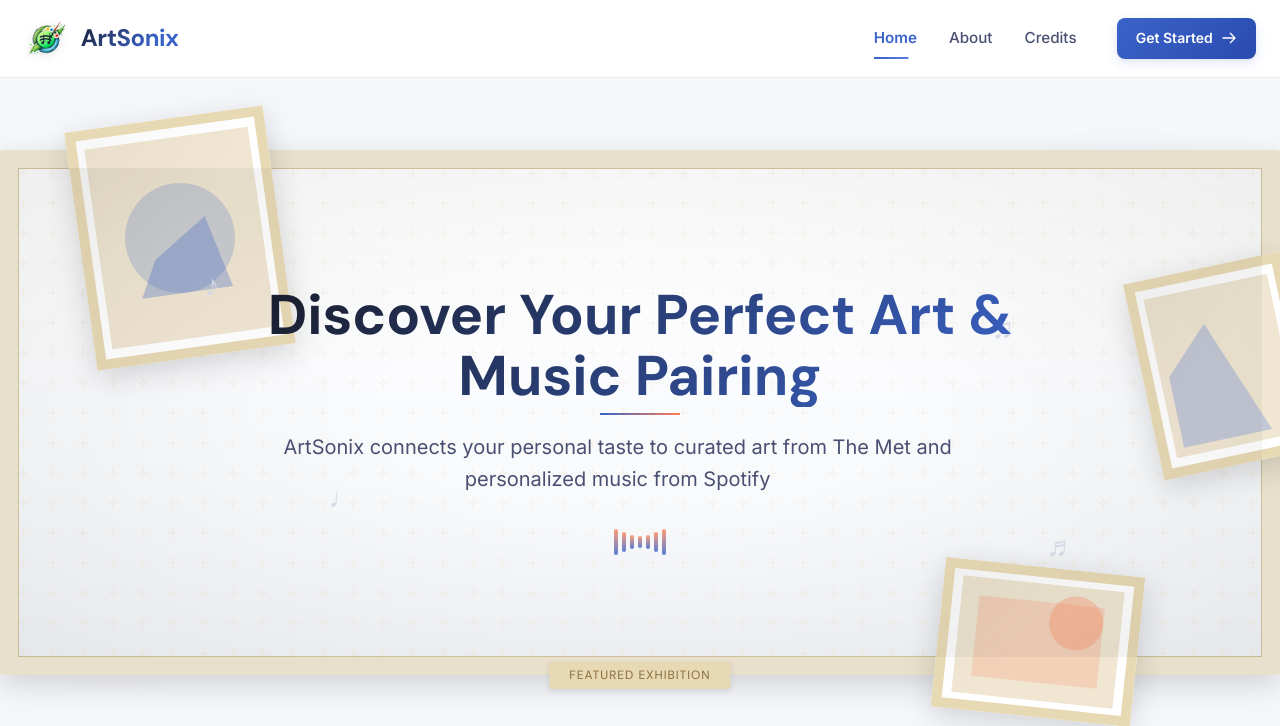
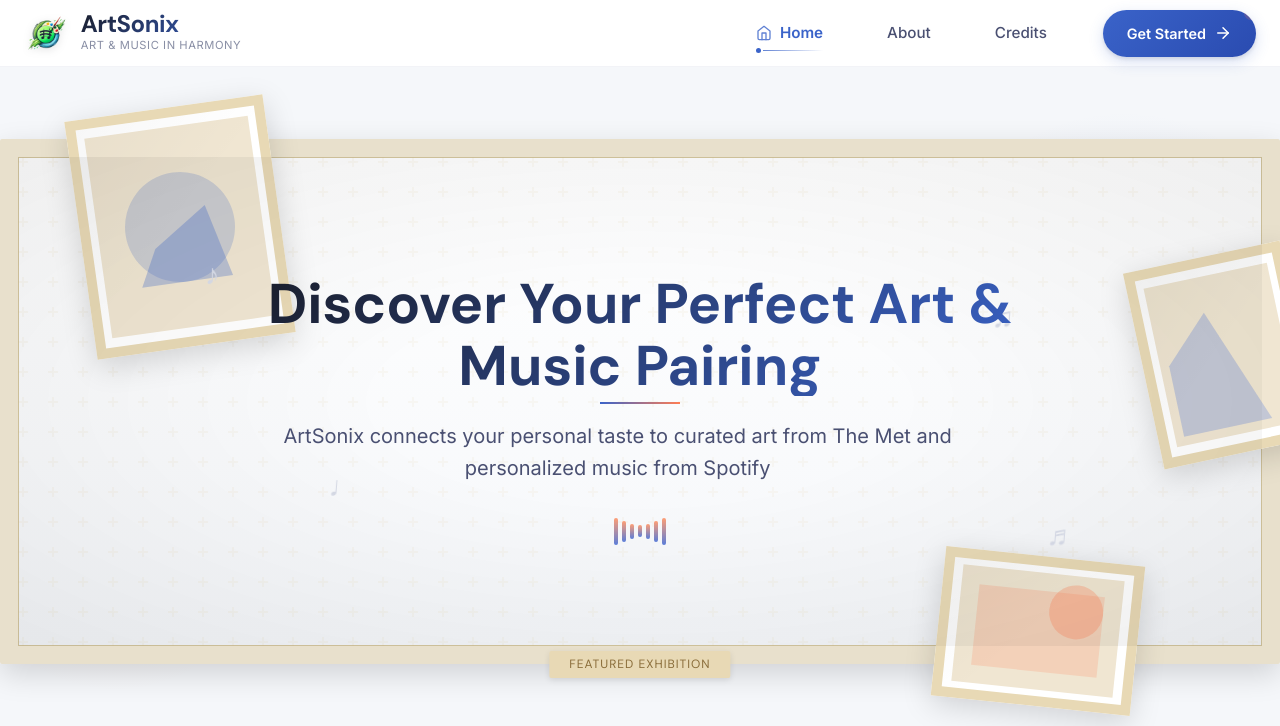
Before and after one commit to lawrence-ivan-reyes/acs-2930-artsonix, a Flask app: page / in a window 1280 px wide; the page is wider, and only the part inside the window is pictured. Shown: the top 726 px of that part. Run offline with Flask 3, Linux system fonts and the light colour scheme; style sheets or scripts are compiled from the project's sources; parts of the project's set-up code (start-up, migrations or seed data) failed here and were passed over.

Commit message:
updated nav

```diff
--- a/static/css/custom.css
+++ b/static/css/custom.css
@@ -35,32 +35,63 @@
     padding: 0;
   }
 
-  /* Enhanced Navbar Styles */
-  .custom-navbar {
-    background: rgba(255, 255, 255, 0.98);
-    backdrop-filter: blur(10px);
-    border-bottom: 1px solid rgba(211, 215, 227, 0.5);
-    padding: 1rem 1.5rem;
+/* Navbar Styles */
+.custom-navbar {
+    background: rgba(255, 255, 255, 0.95);
+    backdrop-filter: blur(12px);
+    border-bottom: 1px solid rgba(211, 215, 227, 0.3);
     position: sticky;
     top: 0;
     z-index: 1050;
-    transition: all 0.3s cubic-bezier(0.16, 1, 0.3, 1);
+    transition: all 0.4s cubic-bezier(0.16, 1, 0.3, 1);
     margin: 0;
-    position: relative;
+    padding: 0.6rem 1.5rem;
+  }
+
+  .custom-navbar::after {
+    content: "";
+    position: absolute;
+    bottom: -1px;
+    left: 0;
+    width: 100%;
+    height: 4px;
+    background: linear-gradient(90deg,
+      var(--accent) 0%,
+      var(--primary-light) 50%,
+      var(--accent-light) 100%);
+    opacity: 0;
+    transform: scaleY(0);
+    transform-origin: bottom;
+    transition: transform 0.4s ease, opacity 0.3s ease;
+  }
+
+  .custom-navbar.scrolled::after {
+    opacity: 1;
+    transform: scaleY(1);
   }
 
   .custom-navbar.scrolled {
-    background: rgba(255, 255, 255, 0.95);
-    box-shadow: 0 4px 20px rgba(0, 0, 0, 0.06);
-    padding: 0.8rem 1.5rem;
+    background: rgba(255, 255, 255, 0.98);
+    box-shadow: 0 8px 25px rgba(0, 0, 0, 0.08);
+    padding: 0.5rem 1.5rem;
   }
 
+  /* Fix for navbar layout */
   .nav-container {
     max-width: 1280px;
     margin: 0 auto;
     display: flex;
+    flex-direction: row;
     align-items: center;
     justify-content: space-between;
+    width: 100%;
+  }
+
+  /* Animated Brand Logo */
+  .logo-container {
+    display: flex;
+    align-items: center;
+    position: relative;
   }
 
   .navbar-brand {
@@ -68,12 +99,12 @@
     align-items: center;
     text-decoration: none;
     position: relative;
-    transform: translateY(0);
-    transition: transform 0.3s ease;
+    transition: all 0.4s ease;
+    flex-shrink: 0;
   }
 
   .navbar-brand:hover {
-    transform: translateY(-1px);
+    transform: translateY(-2px);
   }
 
   .navbar-brand img {
@@ -81,23 +112,68 @@
     height: auto;
     margin-right: 0.75rem;
     filter: drop-shadow(0 2px 4px rgba(0, 0, 0, 0.1));
+    transition: transform 0.5s ease;
+    position: relative;
+    z-index: 2;
   }
 
-  .navbar-brand span {
+  .logo-bg {
+    position: absolute;
+    top: 50%;
+    left: 1.4rem;
+    width: 2.6rem;
+    height: 2.6rem;
+    border-radius: 50%;
+    background: linear-gradient(135deg, var(--accent-light) 0%, var(--primary-light) 100%);
+    opacity: 0.2;
+    transform: translate(-50%, -50%) scale(0);
+    transition: transform 0.4s cubic-bezier(0.34, 1.56, 0.64, 1);
+    z-index: 1;
+  }
+
+  .navbar-brand:hover .logo-bg {
+    transform: translate(-50%, -50%) scale(1.8);
+  }
+
+  .navbar-brand:hover img {
+    transform: rotate(10deg) scale(1.1);
+  }
+
+  .brand-text {
+    display: flex;
+    flex-direction: column;
+  }
+
+  .navbar-brand .brand-name {
     font-family: "DM Sans", sans-serif;
     font-weight: 700;
     font-size: 1.5rem;
-    background: linear-gradient(135deg, var(--gray-900) 0%, var(--primary) 70%);
+    background: linear-gradient(135deg, var(--gray-900) 0%, var(--primary) 100%);
     -webkit-background-clip: text;
     background-clip: text;
     color: transparent;
     letter-spacing: -0.02em;
+    margin: 0;
+    line-height: 1.1;
   }
 
+  .navbar-brand .brand-tagline {
+    font-size: 0.7rem;
+    color: var(--gray-500);
+    margin: 0;
+    letter-spacing: 0.05em;
+    text-transform: uppercase;
+    opacity: 0.8;
+  }
+
+  /* Nav Links */
   .nav-links {
     display: flex;
+    flex-direction: row;
     align-items: center;
-    gap: 2rem;
+    justify-content: flex-end;
+    gap: 2.5rem;
+    flex-wrap: nowrap;
   }
 
   .nav-link {
@@ -108,29 +184,65 @@
     transition: all 0.25s ease;
     position: relative;
     padding: 0.5rem 0;
+    display: flex;
+    align-items: center;
+    gap: 0.5rem;
+  }
+
+  .nav-link .link-icon {
+    opacity: 0;
+    transform: translateX(-8px);
+    transition: all 0.3s ease;
+    width: 16px;
+    height: 16px;
+  }
+
+  .nav-link:hover .link-icon,
+  .nav-link.active .link-icon {
+    opacity: 0.8;
+    transform: translateX(0);
+  }
+
+  .nav-link::before {
+    content: "";
+    position: absolute;
+    bottom: 0;
+    left: 0;
+    width: 5px;
+    height: 5px;
+    border-radius: 50%;
+    background: var(--primary);
+    opacity: 0;
+    transform: translateY(10px);
+    transition: all 0.3s ease;
+  }
+
+  .nav-link::after {
+    content: "";
+    position: absolute;
+    bottom: 2px;
+    left: 7px;
+    width: 100%;
+    height: 1px;
+    background: linear-gradient(90deg, var(--primary) 0%, transparent 100%);
+    transform: scaleX(0);
+    opacity: 0;
+    transition: all 0.4s ease;
+    transform-origin: left;
   }
 
   .nav-link:hover {
     color: var(--primary);
   }
 
-  .nav-link::after {
-    content: "";
-    position: absolute;
-    bottom: 0;
-    left: 0;
-    width: 100%;
-    height: 2px;
-    background: linear-gradient(90deg, var(--primary) 0%, var(--primary-light) 100%);
-    transform: scaleX(0);
-    opacity: 0;
-    transition: all 0.3s ease;
-    transform-origin: left;
+  .nav-link:hover::before {
+    opacity: 1;
+    transform: translateY(0);
   }
 
   .nav-link:hover::after {
-    transform: scaleX(0.6);
-    opacity: 0.7;
+    transform: scaleX(0.7);
+    opacity: 0.5;
   }
 
   .nav-link.active {
@@ -138,69 +250,162 @@
     font-weight: 600;
   }
 
-  .nav-link.active::after {
-    transform: scaleX(0.8);
+  .nav-link.active::before {
     opacity: 1;
+    transform: translateY(0);
   }
 
-  .nav-link.active:hover::after {
-    transform: scaleX(1);
+  .nav-link.active::after {
+    transform: scaleX(0.9);
+    opacity: 0.8;
+  }
+
+  /* CTA Button */
+  .nav-cta-container {
+    position: relative;
+    margin-left: 1rem;
   }
 
   .nav-cta {
-    margin-left: 0.5rem;
-    padding: 0.6rem 1.2rem;
+    position: relative;
+    padding: 0.75rem 1.5rem;
     background: linear-gradient(135deg, var(--primary) 0%, var(--primary-dark) 100%);
     color: white;
-    border-radius: 0.5rem;
+    border-radius: 50px;
     font-weight: 600;
-    font-size: 0.875rem;
-    transition: all 0.3s ease;
+    font-size: 0.9rem;
+    transition: all 0.5s ease;
     border: none;
     cursor: pointer;
     display: inline-flex;
     align-items: center;
     gap: 0.5rem;
-    position: relative;
     overflow: hidden;
-    box-shadow: 0 4px 12px rgba(58, 99, 201, 0.15),
-                0 1px 3px rgba(0, 0, 0, 0.05);
+    z-index: 2;
+    box-shadow: 0 5px 15px rgba(58, 99, 201, 0.2),
+               0 2px 4px rgba(0, 0, 0, 0.1);
   }
 
+  /* Animated background glow effect */
+  .cta-glow {
+    position: absolute;
+    top: 50%;
+    left: 50%;
+    width: 100%;
+    height: 100%;
+    background: radial-gradient(circle, rgba(255,255,255,0.8) 0%, rgba(255,255,255,0) 70%);
+    transform: translate(-50%, -50%) scale(0);
+    transition: transform 1s ease;
+    pointer-events: none;
+    z-index: -1;
+    opacity: 0.5;
+  }
+
+  .nav-cta-container:hover .cta-glow {
+    transform: translate(-50%, -50%) scale(2);
+  }
+
+  /* Button shimmer effect */
   .nav-cta::before {
     content: "";
     position: absolute;
     top: 0;
-    left: 0;
+    left: -100%;
     width: 100%;
     height: 100%;
-    background: linear-gradient(to right, rgba(255, 255, 255, 0), rgba(255, 255, 255, 0.2), rgba(255, 255, 255, 0));
-    transform: translateX(-100%);
-    transition: transform 0.8s ease;
+    background: linear-gradient(
+      to right,
+      rgba(255, 255, 255, 0) 0%,
+      rgba(255, 255, 255, 0.3) 50%,
+      rgba(255, 255, 255, 0) 100%
+    );
+    transition: left 0.8s ease;
+    z-index: 1;
+  }
+
+  .nav-cta:hover::before {
+    left: 100%;
   }
 
   .nav-cta:hover {
-    transform: translateY(-2px);
-    box-shadow: 0 6px 16px rgba(58, 99, 201, 0.25),
-                0 2px 4px rgba(0, 0, 0, 0.1);
+    transform: translateY(-3px);
+    box-shadow: 0 8px 20px rgba(58, 99, 201, 0.3),
+               0 3px 6px rgba(0, 0, 0, 0.15);
+    padding-right: 1.8rem;
   }
 
-  .nav-cta:hover::before {
-    transform: translateX(100%);
+  .nav-cta-text {
+    position: relative;
+    z-index: 2;
   }
 
-  .nav-cta svg {
-    width: 16px;
-    height: 16px;
+  .nav-cta-icon {
+    width: 18px;
+    height: 18px;
+    position: relative;
+    z-index: 2;
     transition: transform 0.3s ease;
   }
 
-  .nav-cta:hover svg {
+  .nav-cta:hover .nav-cta-icon {
     transform: translateX(4px);
   }
 
-  /* Simplified navbar without mobile menu */
-  /* No media queries needed as we're focusing on desktop only */
+  /* Notification indicator */
+  .notification-dot {
+    position: absolute;
+    top: 0;
+    right: 0;
+    width: 8px;
+    height: 8px;
+    background-color: var(--accent);
+    border-radius: 50%;
+    transform: translate(0%, -25%);
+    box-shadow: 0 0 0 2px white;
+    animation: pulse 2s infinite;
+  }
+
+  @keyframes pulse {
+    0% { box-shadow: 0 0 0 0 rgba(255, 125, 84, 0.7); }
+    70% { box-shadow: 0 0 0 6px rgba(255, 125, 84, 0); }
+    100% { box-shadow: 0 0 0 0 rgba(255, 125, 84, 0); }
+  }
+
+  /* Media queries for the navbar */
+  @media (max-width: 768px) {
+    .nav-links {
+      gap: 1.5rem;
+    }
+
+    .navbar-brand .brand-tagline {
+      display: none;
+    }
+  }
+
+  @media (max-width: 640px) {
+    .nav-container {
+      flex-wrap: wrap;
+    }
+
+    .navbar-brand {
+      margin-bottom: 0.8rem;
+    }
+
+    .nav-links {
+      width: 100%;
+      justify-content: center;
+      gap: 1rem;
+    }
+
+    .navbar-brand .brand-name {
+      font-size: 1.3rem;
+    }
+
+    .nav-link .link-icon {
+      display: none;
+    }
+  }
+
 
   /* Header Section - Combined Styling */
   .header-section {
--- a/templates/base.html
+++ b/templates/base.html
@@ -55,24 +55,53 @@
 </head>
 <body class="bg-gray-100">
 <!-- Navbar -->
-    <nav class="custom-navbar">
+<nav class="custom-navbar" id="premium-navbar">
     <div class="nav-container">
       <a href="/" class="navbar-brand">
-            <img src="{{ url_for('static', filename='images/logo.png') }}" alt="ArtSonix">
-            <span>ArtSonix</span>
+        <div class="logo-container">
+          <div class="logo-bg"></div>
+          <img src="{{ url_for('static', filename='images/logo.png') }}" alt="ArtSonix" class="logo">
+        </div>
+        <div class="brand-text">
+          <span class="brand-name">ArtSonix</span>
+          <span class="brand-tagline">Art & Music in Harmony</span>
+        </div>
       </a>
 
       <div class="nav-links">
-            <a href="/" class="nav-link {% if request.path == '/' %}active{% endif %}">Home</a>
-            <a href="/about" class="nav-link {% if request.path == '/about' %}active{% endif %}">About</a>
-            <a href="/credits" class="nav-link {% if request.path == '/credits' %}active{% endif %}">Credits</a>
+        <a href="/" class="nav-link {% if request.path == '/' %}active{% endif %}">
+          <svg class="link-icon" xmlns="http://www.w3.org/2000/svg" viewBox="0 0 24 24" fill="none" stroke="currentColor" stroke-width="2" stroke-linecap="round" stroke-linejoin="round">
+            <path d="M3 9l9-7 9 7v11a2 2 0 0 1-2 2H5a2 2 0 0 1-2-2z"></path>
+            <polyline points="9 22 9 12 15 12 15 22"></polyline>
+          </svg>
+          Home
+        </a>
+        <a href="/about" class="nav-link {% if request.path == '/about' %}active{% endif %}">
+          <svg class="link-icon" xmlns="http://www.w3.org/2000/svg" viewBox="0 0 24 24" fill="none" stroke="currentColor" stroke-width="2" stroke-linecap="round" stroke-linejoin="round">
+            <circle cx="12" cy="12" r="10"></circle>
+            <line x1="12" y1="16" x2="12" y2="12"></line>
+            <line x1="12" y1="8" x2="12.01" y2="8"></line>
+          </svg>
+          About
+        </a>
+        <a href="/credits" class="nav-link {% if request.path == '/credits' %}active{% endif %}">
+          <svg class="link-icon" xmlns="http://www.w3.org/2000/svg" viewBox="0 0 24 24" fill="none" stroke="currentColor" stroke-width="2" stroke-linecap="round" stroke-linejoin="round">
+            <path d="M12 22s8-4 8-10V5l-8-3-8 3v7c0 6 8 10 8 10z"></path>
+          </svg>
+          Credits
+        </a>
 
+        <div class="nav-cta-container">
+          <div class="cta-glow"></div>
           <a href="/" class="nav-cta">
-              Get Started
-              <svg xmlns="http://www.w3.org/2000/svg" width="16" height="16" fill="none" viewBox="0 0 24 24" stroke="currentColor">
-                <path stroke-linecap="round" stroke-linejoin="round" stroke-width="2" d="M14 5l7 7m0 0l-7 7m7-7H3" />
+            <span class="nav-cta-text">Get Started</span>
+            <svg class="nav-cta-icon" xmlns="http://www.w3.org/2000/svg" viewBox="0 0 24 24" fill="none" stroke="currentColor" stroke-width="2" stroke-linecap="round" stroke-linejoin="round">
+              <line x1="5" y1="12" x2="19" y2="12"></line>
+              <polyline points="12 5 19 12 12 19"></polyline>
             </svg>
+            <span class="notification-dot"></span>
           </a>
+        </div>
       </div>
     </div>
   </nav>
```
Lines whose indentation alone changed are shown as unchanged.
